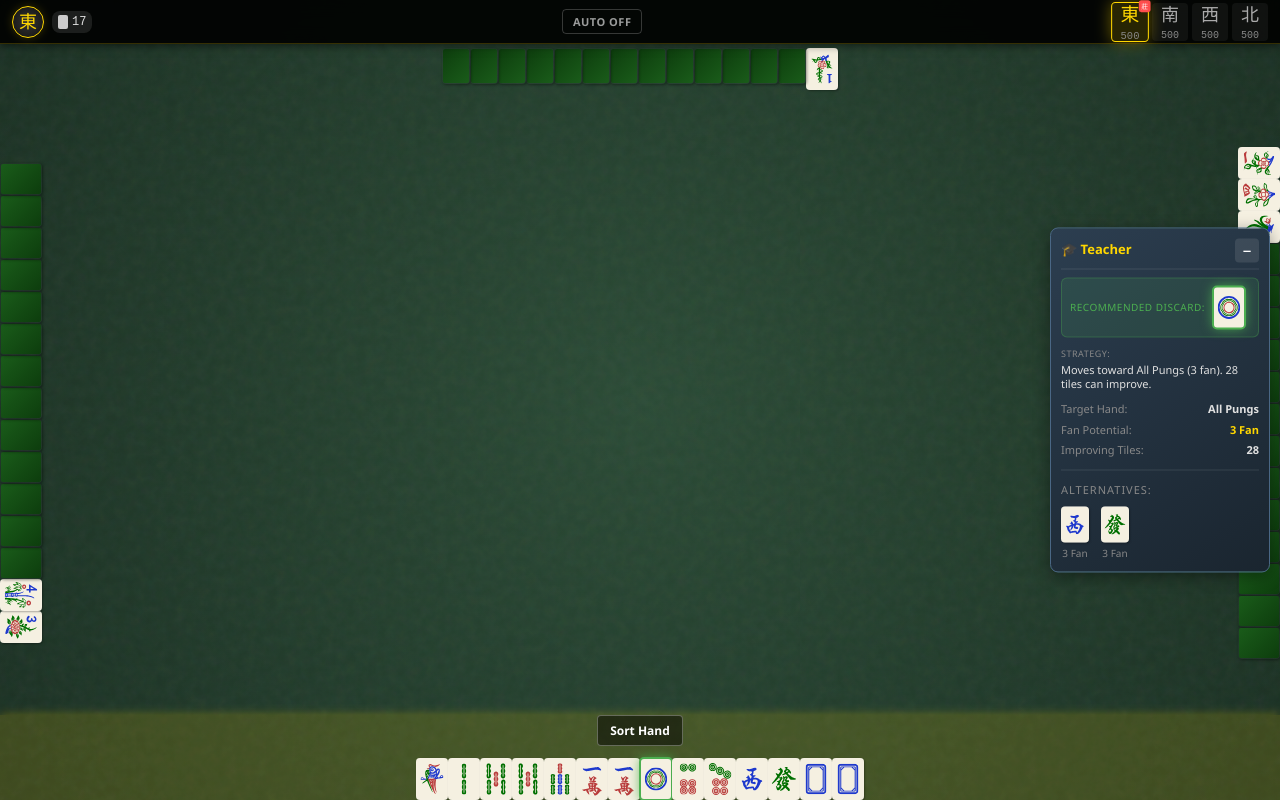
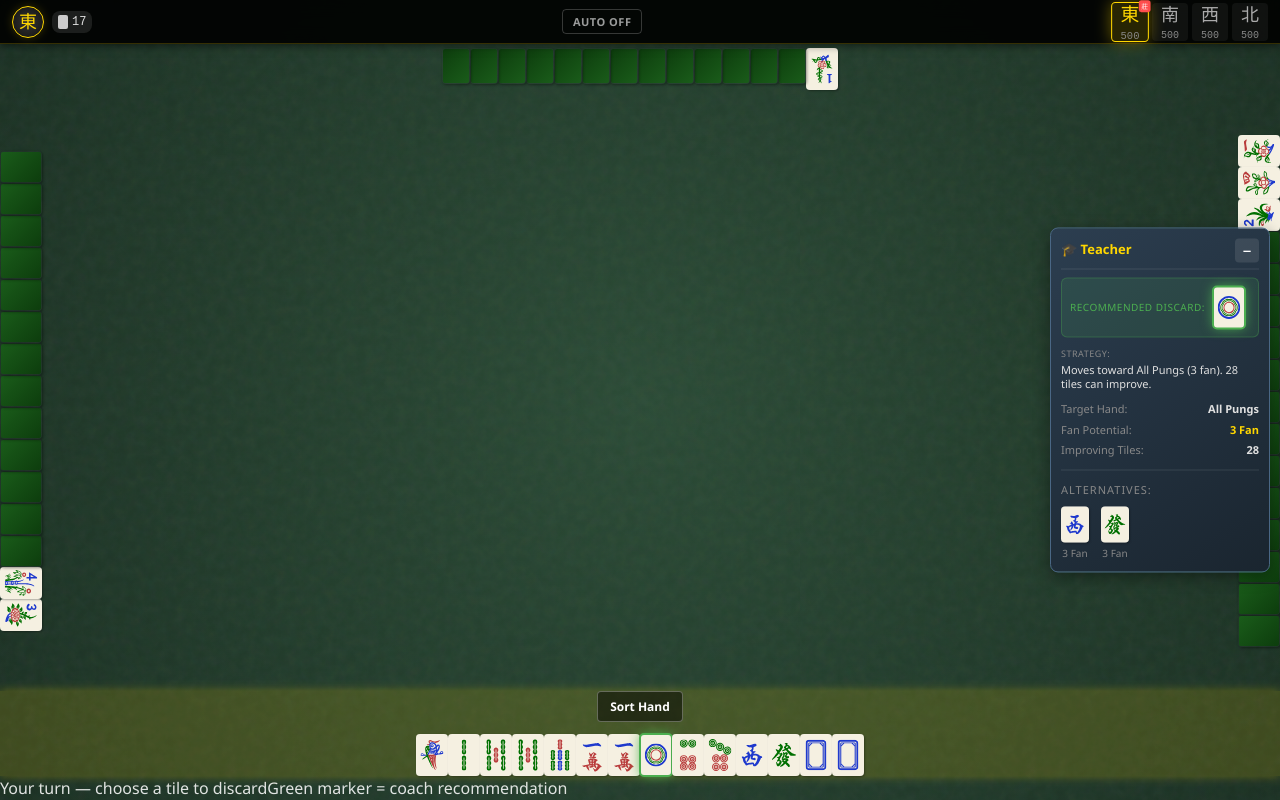
Before and after one commit to Kimeiga/hkos, a React (Vite) app: page / in a window 1280 px wide. Built offline with nearby package versions, Linux system fonts and the light colour scheme.

Commit message:
Improve turn guidance and claim readability

```diff
--- a/src/components/GameTable.tsx
+++ b/src/components/GameTable.tsx
@@ -4,15 +4,16 @@ import { Wind } from '../types/tile';
 import { PlayerHand } from './PlayerHand';
 import { TeacherPanel } from './TeacherPanel';
 import { GameStateBar } from './GameStateBar';
+import { Tile } from './Tile';
 import './GameTable.css';
 
 // Position mapping: Human (East) at bottom, playing counter-clockwise
 // East (bottom) -> South (left) -> West (top) -> North (right)
 const positionMap: Record<Wind, 'bottom' | 'left' | 'top' | 'right'> = {
-  east: 'bottom',   // Human/Dealer
-  south: 'left',    // Next player (counter-clockwise)
-  west: 'top',      // Across from human
-  north: 'right',   // Previous player
+  east: 'bottom',
+  south: 'left',
+  west: 'top',
+  north: 'right',
 };
 
 export const GameTable: React.FC = () => {
@@ -28,7 +29,6 @@ export const GameTable: React.FC = () => {
     showTeacher,
     selectTile,
     discardTile,
-    drawTile,
     toggleTeacher,
     initGame,
     sortHand,
@@ -38,35 +38,25 @@ export const GameTable: React.FC = () => {
     winner,
   } = useGameStore();
 
-  // Start game on mount
   useEffect(() => {
     if (phase === 'waiting') {
       initGame();
     }
   }, [phase, initGame]);
 
-  // Find the human player's seat
-  const humanSeat = (Object.keys(players) as Wind[]).find(w => players[w].isHuman) || 'east';
+  const humanSeat = (Object.keys(players) as Wind[]).find(wind => players[wind].isHuman) || 'east';
+  const isHumanDiscardTurn =
+    phase === 'playing' && currentTurn === humanSeat && turnPhase === 'discard' && !claimOffer;
 
-  // Handle tile click for human player
   const handleTileClick = (tile: typeof selectedTile) => {
     if (!tile) return;
 
     if (selectedTile?.instanceId === tile.instanceId) {
-      // Double-click to discard
       discardTile(humanSeat, tile);
     } else {
       selectTile(tile);
     }
   };
-
-  // Handle draw action (unused but kept for potential future use)
-  const _handleDraw = () => {
-    if (currentTurn === humanSeat && turnPhase === 'draw') {
-      drawTile(humanSeat);
-    }
-  };
-  void _handleDraw; // Suppress unused warning
 
   const winds: Wind[] = ['south', 'east', 'north', 'west'];
   const scores = {
@@ -86,13 +76,8 @@ export const GameTable: React.FC = () => {
         dealerSeat={dealerSeat}
       />
 
-      {/* DiscardRiver Removed - Integrated into PlayerHand */}
+      <div className="table-center" />
 
-      <div className="table-center">
-        {/* Center is now truly empty, used for effects or dead wall if needed */}
-      </div>
-
-      {/* Player hands in their positions */}
       {winds.map(wind => {
         const isHuman = players[wind].isHuman;
         return (
@@ -119,7 +104,18 @@ export const GameTable: React.FC = () => {
         );
       })}
 
-      {/* Floating Sort Button Removed - Integrated into PlayerHand */}
+      {isHumanDiscardTurn && (
+        <div className={`turn-coach ${selectedTile ? 'confirm' : ''}`} role="status" aria-live="polite">
+          <span className="turn-coach-main">
+            {selectedTile
+              ? 'Tap the selected tile again to discard it'
+              : 'Your turn — choose a tile to discard'}
+          </span>
+          {!selectedTile && showTeacher && teacherSuggestion && (
+            <span className="turn-coach-hint">Green marker = coach recommendation</span>
+          )}
+        </div>
+      )}
 
       <TeacherPanel
         suggestion={teacherSuggestion}
@@ -127,15 +123,6 @@ export const GameTable: React.FC = () => {
         onToggle={toggleTeacher}
       />
 
-      {/* Instructions Removed */}
-
-      {/* Action Panel (Pong/Kong/Chow/Win) */}
-      {showTeacher && teacherSuggestion && currentTurn === 'south' && turnPhase === 'discard' && (
-        /* Keeping existing teacher logic but maybe move it? kept for now */
-        null
-      )}
-
-      {/* Real Action Panel driven by claimOffer */}
       {claimOffer && (
         <ActionOverlay claimOffer={claimOffer} resolveClaim={resolveClaim} />
       )}
@@ -147,7 +134,6 @@ export const GameTable: React.FC = () => {
   );
 };
 
-// Sub-components to ensure clean render tree and avoid hook issues
 interface ClaimOffer {
   tile: import('../types/tile').Tile;
   fromPlayer: Wind;
@@ -163,35 +149,41 @@ const ActionOverlay: React.FC<{
   resolveClaim: (action: 'pass' | 'pong' | 'kong' | 'chow' | 'win', data?: import('../types/tile').Tile[]) => void;
 }> = ({ claimOffer, resolveClaim }) => (
   <div className="action-panel-overlay">
-    <div className="action-panel">
-      <h3>Claim Tile?</h3>
+    <div className="action-panel" role="dialog" aria-modal="true" aria-labelledby="claim-title">
+      <div className="claim-context">
+        <Tile tile={claimOffer.tile} />
+        <div>
+          <h3 id="claim-title">Claim this discard?</h3>
+          <p>Discarded by {claimOffer.fromPlayer.toUpperCase()}</p>
+        </div>
+      </div>
       <div className="action-buttons">
         {claimOffer.canWin && (
           <button className="action-btn win" onClick={() => resolveClaim('win')}>
-            WIN (Hu)
+            Sik / Win
           </button>
         )}
         {claimOffer.canPong && (
           <button className="action-btn pong" onClick={() => resolveClaim('pong')}>
-            PONG
+            Pung
           </button>
         )}
         {claimOffer.canKong && (
           <button className="action-btn kong" onClick={() => resolveClaim('kong')}>
-            KONG
+            Gong
           </button>
         )}
         {claimOffer.canChow && (
           <div className="chow-options">
-            {claimOffer.chowSets?.map((set: import('../types/tile').Tile[], i: number) => (
-              <button key={i} className="action-btn chow" onClick={() => resolveClaim('chow', set)}>
-                CHOW {set[0].value}-{set[1].value}
+            {claimOffer.chowSets?.map((set: import('../types/tile').Tile[], index: number) => (
+              <button key={index} className="action-btn chow" onClick={() => resolveClaim('chow', set)}>
+                Sheung {set[0].value}-{set[1].value}
               </button>
             ))}
           </div>
         )}
         <button className="action-btn pass" onClick={() => resolveClaim('pass')}>
-          PASS
+          Pass
         </button>
       </div>
     </div>
```
